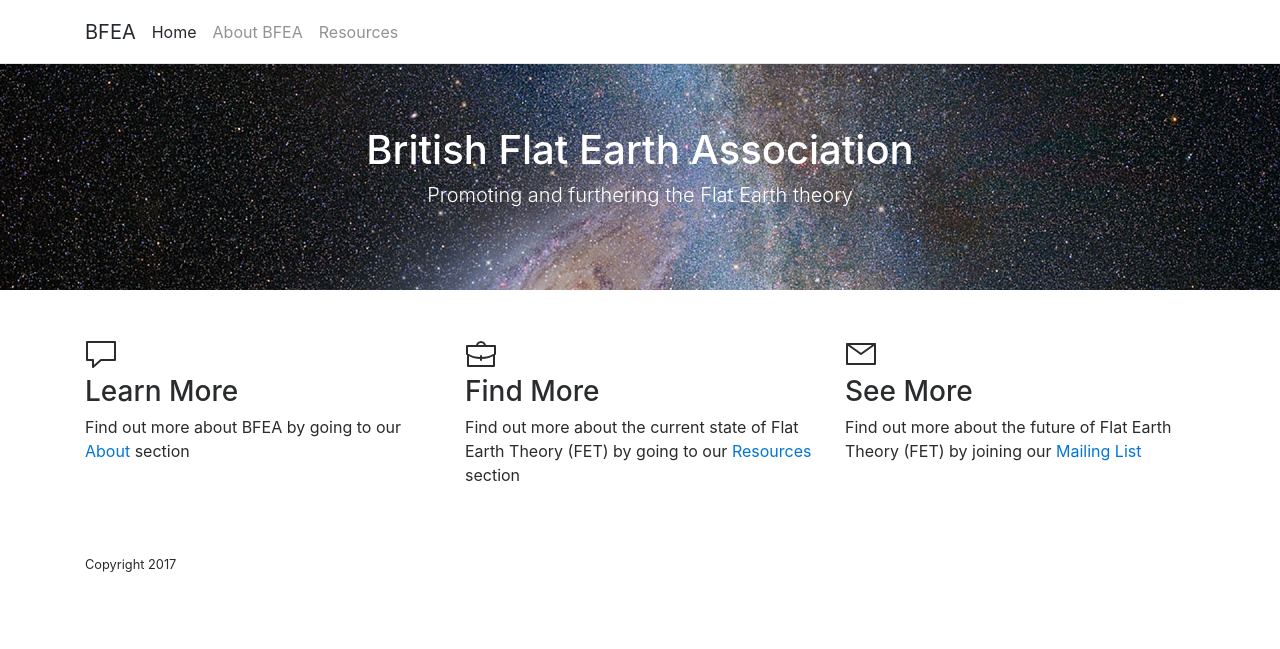
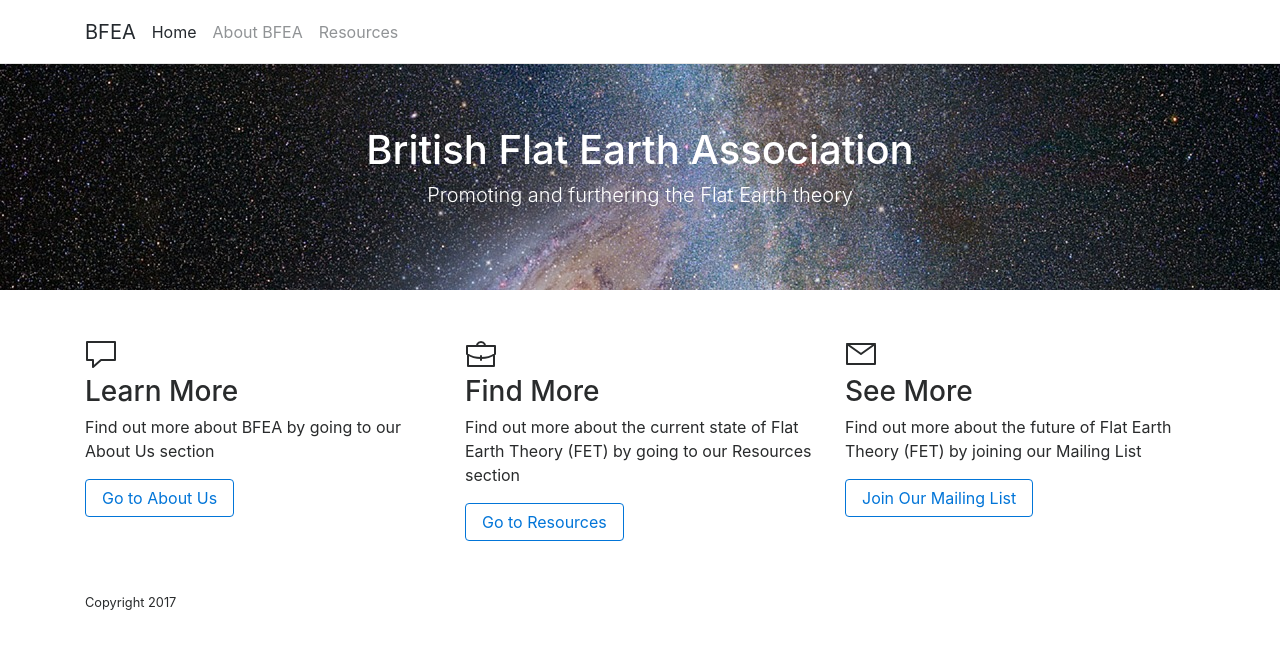
Before and after one commit to krussll/etsysimplicity, a Jekyll site: the page built from index.md, in a window 1280 px wide. Shown: the top 649 px of the page. Built offline with Jekyll 4.4.1, drawn with Linux system fonts in a browser that asks for light colours; a script that is not in the unit is left out.

Commit message:
Update home.html

```diff
--- a/_layouts/home.html
+++ b/_layouts/home.html
@@ -17,21 +17,24 @@
               <path d="M2 4 L30 4 30 22 16 22 8 29 8 22 2 22 Z" />
           </svg>
           <h3>Learn More</h3>
-          <p>Find out more about BFEA by going to our <a href="/about">About</a> section</p>
+          <p>Find out more about BFEA by going to our About Us section</p>
+          <a class="btn btn-outline-primary" href="/about">Go to About Us</a>
         </div>
         <div class="col-sm-12 col-lg-4">
           <svg id="i-portfolio" viewBox="0 0 32 32" width="32" height="32" fill="none" stroke="currentcolor" stroke-linecap="round" stroke-linejoin="round" stroke-width="2">
               <path d="M29 17 L29 28 3 28 3 17 M2 8 L30 8 30 16 C30 16 24 20 16 20 8 20 2 16 2 16 L2 8 Z M16 22 L16 18 M20 8 C20 8 20 4 16 4 12 4 12 8 12 8" />
           </svg>
           <h3>Find More</h3>
-          <p>Find out more about the current state of Flat Earth Theory (FET) by going to our <a href="/resources">Resources</a> section</p>
+          <p>Find out more about the current state of Flat Earth Theory (FET) by going to our Resources section</p>
+          <a class="btn btn-outline-primary" href="/resources">Go to Resources</a>
         </div>
         <div class="col-sm-12 col-lg-4">
            <svg id="i-mail" viewBox="0 0 32 32" width="32" height="32" fill="none" stroke="currentcolor" stroke-linecap="round" stroke-linejoin="round" stroke-width="2">
               <path d="M2 26 L30 26 30 6 2 6 Z M2 6 L16 16 30 6" />
           </svg>
           <h3>See More</h3>
-          <p>Find out more about the future of Flat Earth Theory (FET) by joining our <a href="/#">Mailing List</a></p>
+          <p>Find out more about the future of Flat Earth Theory (FET) by joining our Mailing List</p>
+          <a class="btn btn-outline-primary" href="/#">Join Our Mailing List</a>
         </div>
       </div>
     </div>
```
